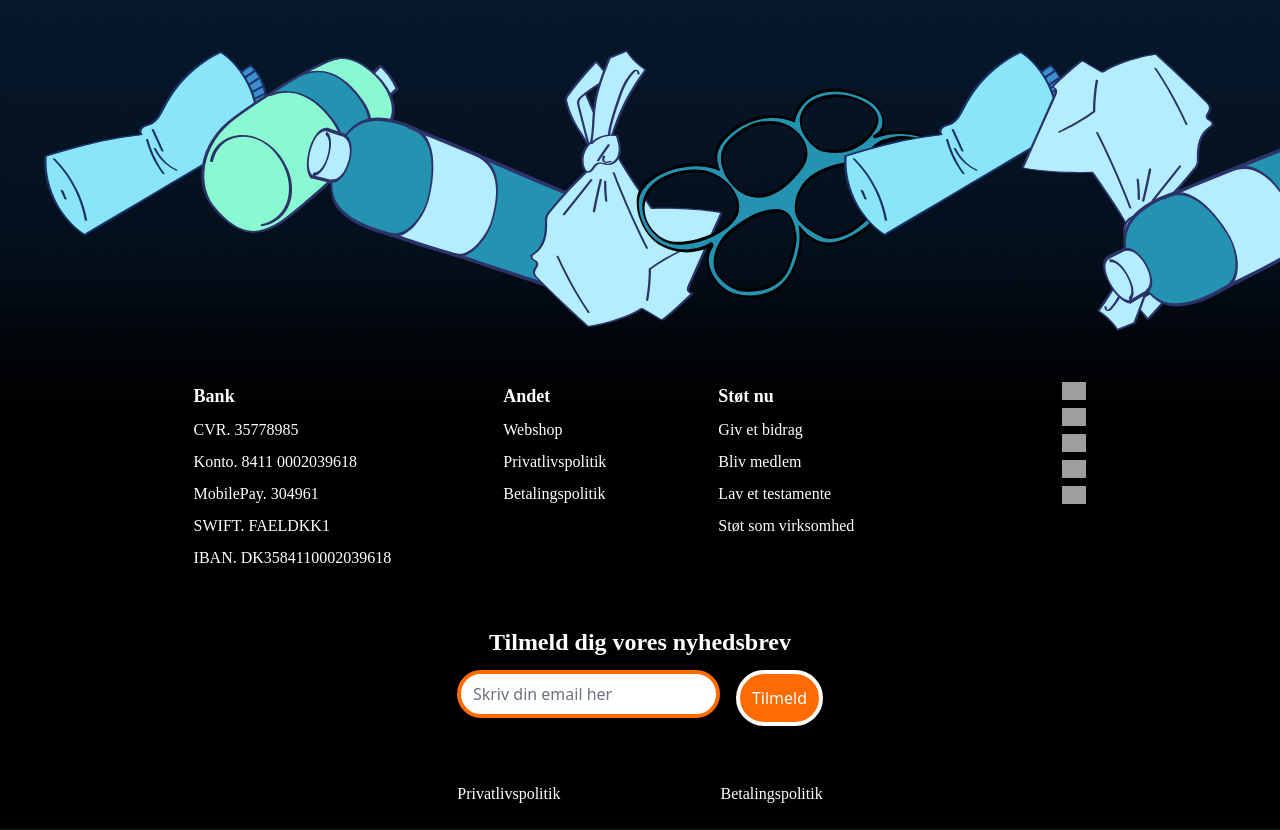
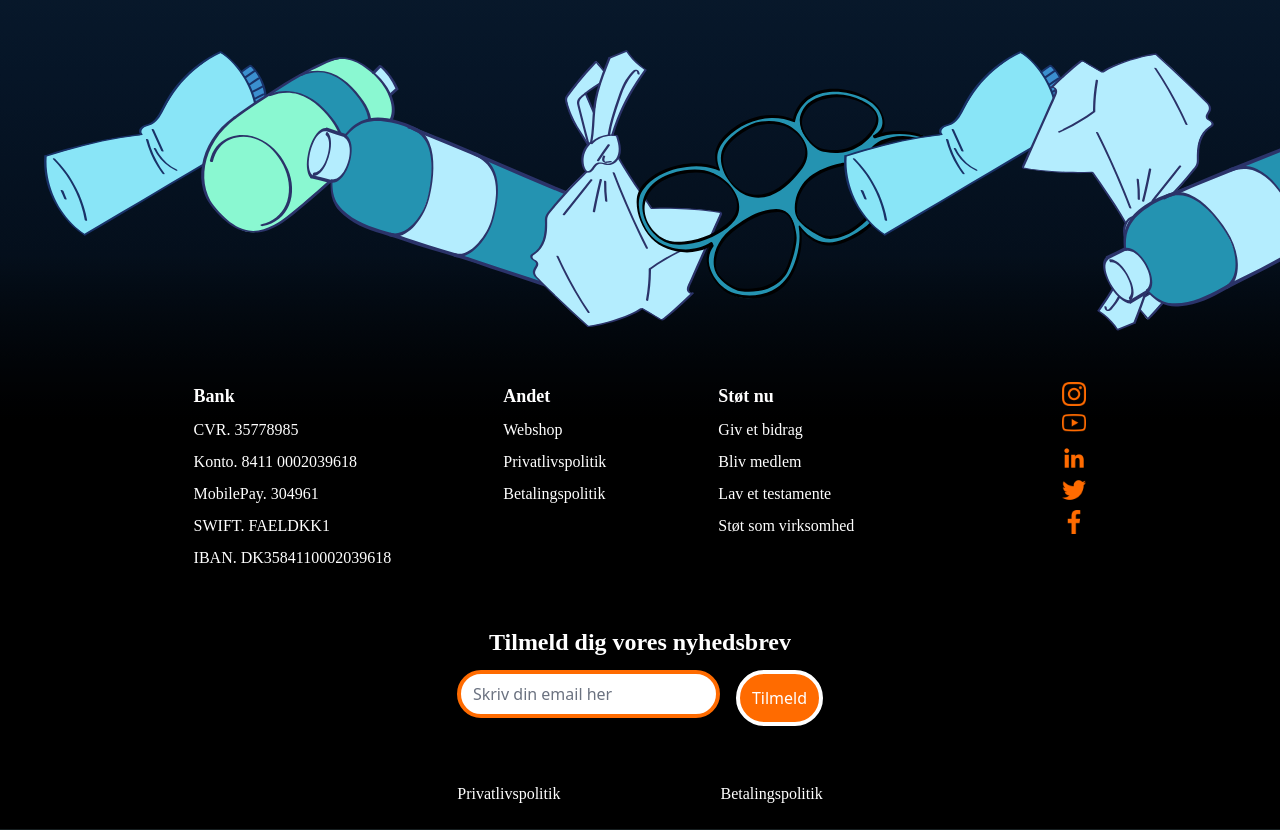
Before and after one commit to Hvidloegsida/plastik2, an Astro site: page / in a window 1280 px wide. Shown: the part 5472-6302 px from the top of the page. Built offline with nearby package versions, Linux system fonts and the light colour scheme; Astro itself is replaced by a stand-in of ours; grey boxes are pictures that could not be loaded; a web font is replaced by a local one.

Commit message:
ændringer af billedstier

```diff
--- a/src/components/Footer.astro
+++ b/src/components/Footer.astro
@@ -48,11 +48,11 @@ import Button from "./Button.astro"
     </ul>
 </div>
 <div class="w-6 ml-24 space-y-2">
-    <img src="../../public/instagramm.png" alt=""     >
-    <img src="../../public/youtubee.png" alt="">
-    <img src="../../public/linkedinn.png" alt="">
-    <img src="../../public/twitterx.png" alt="">
-    <img src="../../public/face.png" alt="">
+    <img src="instagramm.png" alt=""     >
+    <img src="youtubee.png" alt="">
+    <img src="linkedinn.png" alt="">
+    <img src="twitterx.png" alt="">
+    <img src="face.png" alt="">
 </div>
 </div>
 <div class="mx-5 mb-14 md:justify-center md:items-center md:flex md:flex-col">
```
